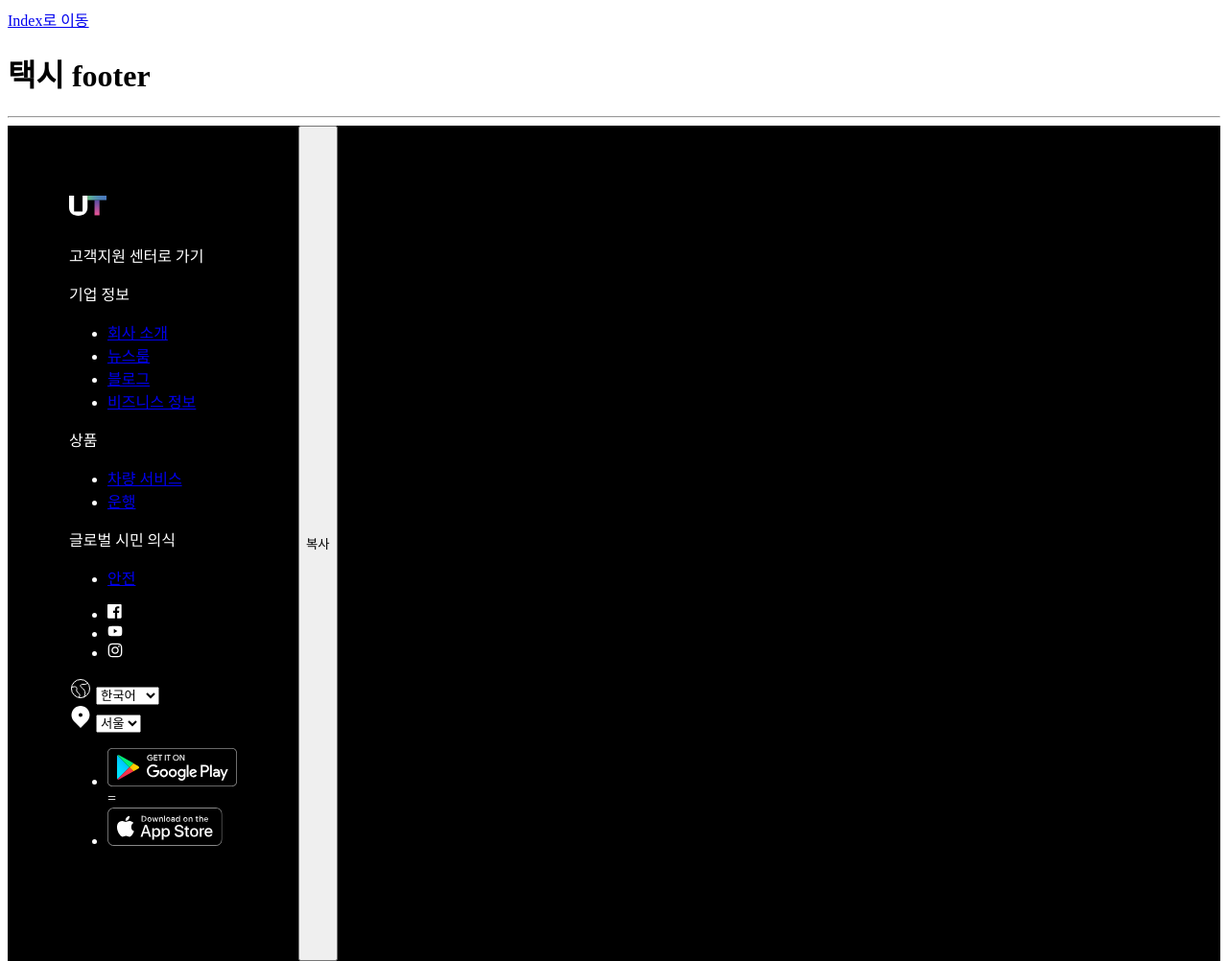
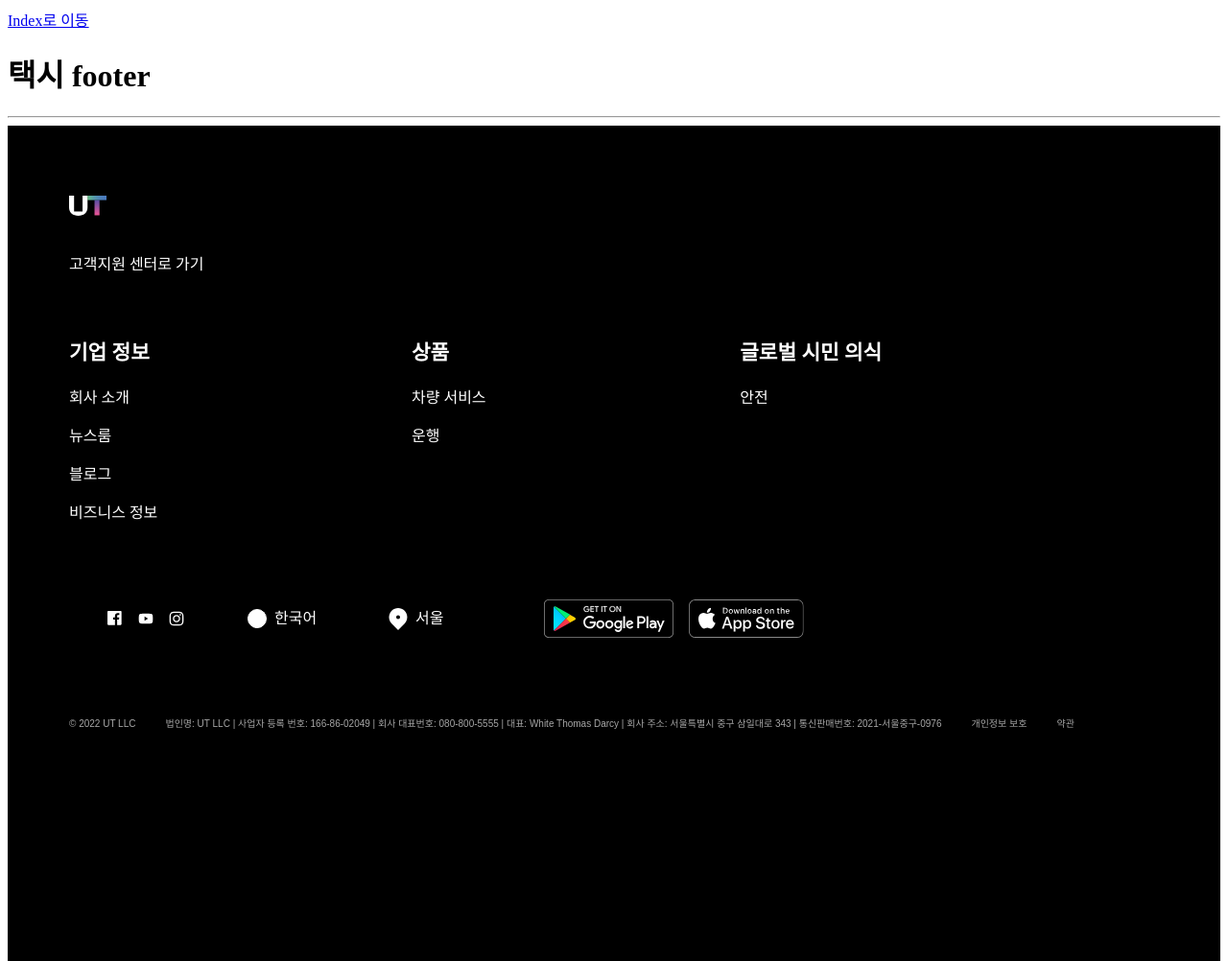
Before and after one commit to FRONTENDBOOTCAMP-17th/coolpeace, a website built with Vite: page src/taxi-footer/taxi-footer.html in a window 1280 px wide. Shown: the whole page at 96% size. Built offline with nearby package versions, Linux system fonts and the light colour scheme; a web font is replaced by a local one.

Commit message:
1일차 최종 작업본

```diff
--- a/src/taxi-footer/taxi-footer.css
+++ b/src/taxi-footer/taxi-footer.css
@@ -1,6 +1,5 @@
 .footer-wrapper {
-  background: #000 !important;
-
+  background: #000;
   width: 100%;
 
   /* 마진 상쇄 현상 방지 */
@@ -9,6 +8,9 @@
 }
 
 .container-footer {
+  display: flex;
+  flex-direction: column;
+  gap: 64px;
   color: white;
 
   box-sizing: border-box;
@@ -20,9 +22,210 @@
   /* 최소 높이 설정 */
 
   min-height: clamp(576px, 28.74vw + 446.1px, 672px);
+
+  .logo {
+    display: flex;
+    flex-direction: column;
+    gap: 28px;
+    width: fit-content;
+    align-items: flex-start;
+
+    p {
+      white-space: nowrap;
+      margin: 0;
+    }
+  }
+
+  .footer-menu {
+    /* 1. 가로로 3줄(열)을 균등하게 만듭니다 */
+    display: grid;
+    grid-template-columns: repeat(3, auto);
+    column-gap: clamp(16px, 5vw, 200px);
+
+    .menu-column {
+      display: flex;
+      flex-direction: column;
+      align-items: flex-start;
+    }
+
+    .menu-title {
+      font-size: 21.328px;
+      font-weight: bold;
+      margin: 0 0 20px 0;
+      white-space: nowrap;
+      padding: 0;
+    }
+
+    .menu-list {
+      display: flex;
+      flex-direction: column;
+      gap: 16px;
+      padding: 0;
+      margin: 0;
+      list-style: none;
+      li {
+        white-space: nowrap;
+        text-align: left;
+      }
+    }
+  }
 }
 
-/* 786px 이상 (웹 기준) */
+/* 링크 모음 부분 추후 추가적인 수정 필요 */
+.Link-collection {
+  display: flex;
+  flex-wrap: wrap;
+  column-gap: clamp(16px, 5vw, 200px);
+  row-gap: 36px;
+  align-items: center;
+  list-style: none;
+  padding: 0;
+  margin: 0;
+
+  .SNS,
+  .app-download,
+  .footer-settings {
+    display: flex;
+    flex-wrap: nowrap;
+    align-items: center;
+    gap: 16px;
+  }
+
+  .footer-settings {
+    display: flex;
+    gap: 24px; /* 언어 설정과 지역 설정 사이의 간격 */
+    list-style: none;
+
+    .select-group {
+      display: flex;
+      align-items: center; /* 아이콘과 글자 세로 중앙 */
+      gap: 6px;
+      list-style: none;
+    }
+  }
+
+  .footer-select {
+    appearance: none;
+    -webkit-appearance: none;
+    background: transparent;
+    border: none;
+    color: white;
+    font-size: 16px;
+    padding: 0;
+    margin: 0;
+    cursor: pointer;
+    outline: none;
+
+    option {
+      background-color: white;
+      color: black;
+    }
+  }
+
+  svg {
+    display: block; /* 인라인 요소 특유의 하단 공백 제거 */
+    flex-shrink: 0;
+    fill: currentColor; /* 부모의 글자색(white)을 따라감 */
+  }
+
+  li {
+    list-style: none;
+    list-style-type: none;
+    white-space: nowrap;
+    padding: 0;
+    margin: 0;
+  }
+
+  a {
+    color: white;
+    text-decoration: none;
+    display: flex;
+    align-items: center;
+  }
+
+  @media (min-width: 833px) {
+    justify-content: flex-start;
+  }
+}
+
+.copyright {
+  display: flex;
+  flex-direction: column;
+  row-gap: 36px;
+
+  color: #a6a6a6;
+  font-family: 'Pretendard', sans-serif;
+  font-size: 12px;
+  line-height: 160%;
+
+  .Taxi-info {
+    display: grid;
+    /* 카피라이트는 콘텐츠만큼(max-content), 나머지는 남은 공간 전체(1fr) */
+    grid-template-columns: max-content 1fr;
+    column-gap: 36px; /* [카피라이트]와 [주소] 사이 가로 간격 36px */
+    align-items: start;
+
+    small {
+      white-space: nowrap; /* 카피라이트 자체는 한 줄 유지 */
+    }
+
+    address {
+      display: block;
+      font-style: normal !important;
+      margin: 0;
+      /* 한글 줄바꿈을 위해 필수 설정 */
+      word-break: break-all;
+      overflow-wrap: break-word;
+      min-width: 0; /* Grid 내부에서 자식이 넘치는 것 방지 */
+    }
+  }
+
+  .Taxi-links {
+    display: flex;
+    flex-wrap: wrap;
+    gap: 10px 31px;
+
+    a {
+      color: inherit;
+      text-decoration: none;
+      white-space: nowrap;
+      &:hover {
+        text-decoration: underline;
+      }
+    }
+  }
+
+  /* 데스크톱 설정 (833px 이상) */
+  @media (min-width: 833px) {
+    flex-direction: row;
+    gap: 31px;
+
+    .Taxi-info {
+      display: flex; /* 데스크톱에선 유연하게 flex로 변경 */
+      gap: 31px;
+
+      address {
+        white-space: nowrap; /* 데스크톱에선 한 줄로 */
+      }
+    }
+  }
+}
+/* li 앞 .없애기 */
+.footer-menu,
+.Link-collection,
+.copyright {
+  list-style: none;
+  padding: 0;
+  margin: 0;
+  li {
+    list-style: none;
+  }
+
+  a {
+    color: white;
+    text-decoration: none;
+  }
+}
 
 @media (min-width: 786px) {
   .container-footer {
--- a/src/taxi-footer/taxi-footer.html
+++ b/src/taxi-footer/taxi-footer.html
@@ -16,7 +16,7 @@
     <h1>택시 footer</h1>
     <hr />
 
-    <div class="ui-component">
+    <!-- <div class="ui-component"> -->
     <footer class="footer-wrapper">
       <div class="container-footer">
         <div class="logo">
@@ -49,25 +49,25 @@
           <div class="menu-column">
             <p class="menu-title">기업 정보</p>
             <ul class="menu-list">
-                <li><a href="#">회사 소개</a></li>
-                <li><a href="#">뉴스룸</a></li>
-                <li><a href="#">블로그</a></li>
-                <li><a href="#">비즈니스 정보</a></li>
+              <li><a href="/">회사 소개</a></li>
+              <li><a href="/">뉴스룸</a></li>
+              <li><a href="/">블로그</a></li>
+              <li><a href="/">비즈니스 정보</a></li>
             </ul>
           </div>
 
           <div class="menu-column">
             <p class="menu-title">상품</p>
             <ul class="menu-list">
-                <li><a href="#">차량 서비스</a></li>
-                <li><a href="#">운행</a></li>
+              <li><a href="/">차량 서비스</a></li>
+              <li><a href="/">운행</a></li>
             </ul>
           </div>
 
           <div class="menu-column">
             <p class="menu-title">글로벌 시민 의식</p>
             <ul class="menu-list">
-                <li><a href="#">안전</a></li>
+              <li><a href="/">안전</a></li>
             </ul>
           </div>
         </nav>
@@ -147,7 +147,7 @@
           </section>
           <ul class="app-download">
             <li class="googleplay">
-                <a href="https://play.google.com" target="_blank" ~ rel="noopener noreferrer" aria-label="구글플레이 새창으로 열기">
+              <a href="https://play.google.com" target="_blank" rel="noopener noreferrer" aria-label="구글플레이 새창으로 열기">
                 <svg xmlns="http://www.w3.org/2000/svg" width="135" height="40" viewBox="0 0 135 40" fill="none">
                   <g clip-path="url(#clip0_14173_803)">
                     <path d="M130 40H5C2.2 40 0 37.8 0 35V5C0 2.2 2.2 0 5 0H130C132.8 0 135 2.2 135 5V35C135 37.8 132.8 40 130 40Z" fill="black" />
@@ -212,9 +212,9 @@
                 </svg>
               </a>
             </li>
-              =
+
             <li class="appstore">
-                <a href="https://www.apple.com/kr/app-store/" target="_blank" ~ rel="noopener noreferrer" aria-label="앱스토어 새창으로 열기">
+              <a href="https://www.apple.com/kr/app-store/" target="_blank" rel="noopener noreferrer" aria-label="앱스토어 새창으로 열기">
                 <svg xmlns="http://www.w3.org/2000/svg" width="120" height="40" viewBox="0 0 120 40" fill="none">
                   <g clip-path="url(#clip0_14173_826)">
                     <path
@@ -244,9 +244,24 @@
             </li>
           </ul>
         </div>
+
+        <div class="copyright">
+          <div class="Taxi-info">
+            <small> &copy; 2022 UT LLC</small>
+            <small><address>법인명: UT LLC | 사업자 등록 번호: 166-86-02049 | 회사 대표번호: 080-800-5555 | 대표: White Thomas Darcy | 회사 주소: 서울특별시 중구 삼일대로 343 | 통신판매번호: 2021-서울중구-0976</address></small>
           </div>
-        <button type="button" class="copy-component">복사</button>
+          <div class="Taxi-links">
+            <small>
+              <a href="/privacy" target="_blank" rel="noopener noreferrer" class="footer-link">개인정보 보호</a>
+            </small>
+            <small>
+              <a href="/terms" target="_blank" rel="noopener noreferrer" class="footer-link">약관</a>
+            </small>
+          </div>
+        </div>
+      </div>
+      <!-- <button type="button" class="copy-component">복사</button> -->
     </footer>
-    </div>
+    <!-- </div> -->
   </body>
 </html>
```
Lines whose indentation alone changed are shown as unchanged.
